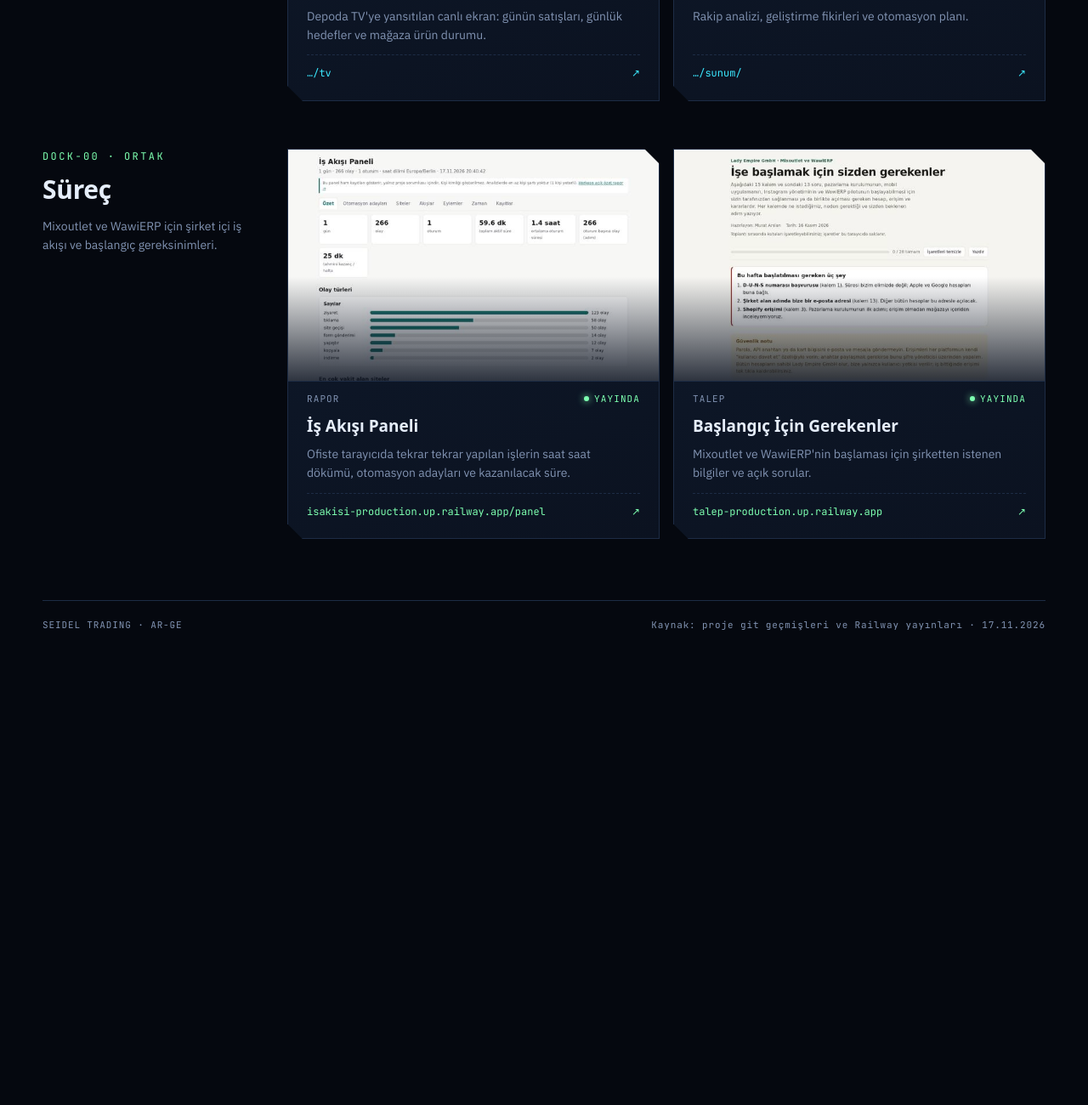
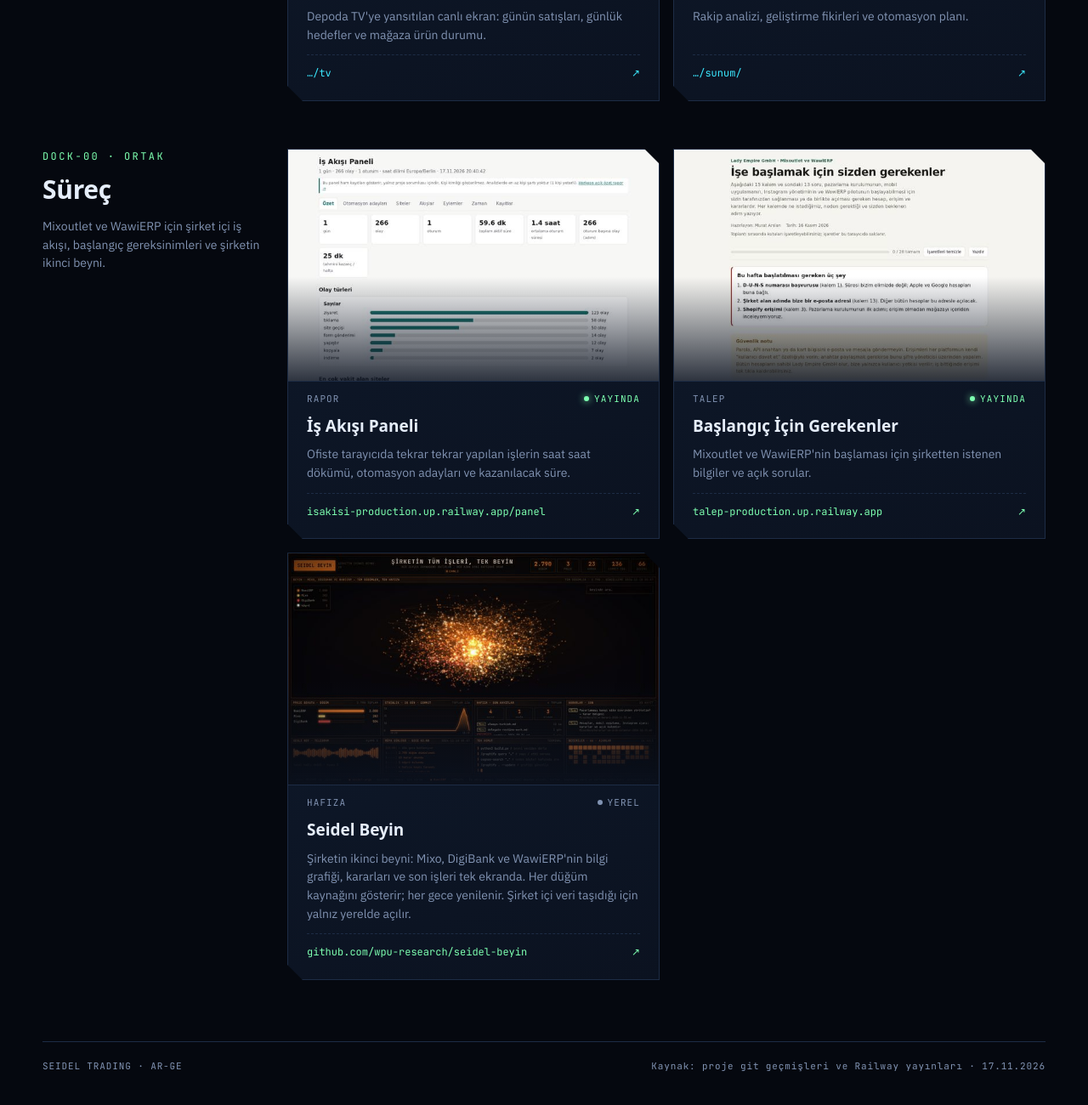
Before and after one commit to wpu-research/seidel-arge, a website: page index.html in a window 1280 px wide. Shown: the part 3503-4803 px from the top of the page at 85% size. Before the commit the page ends 4303 px from the top, so only its background shows below. Drawn offline with Linux system fonts and the light colour scheme; a web font is replaced by a local one.

Commit message:
Ortak bölüme Seidel Beyin kartı (yerel pano, özel depo bağlantısı)
Co-Authored-By: Claude Opus 5.5 <noreply@anthropic.com>

```diff
--- a/index.html
+++ b/index.html
@@ -209,7 +209,7 @@ footer{margin-top:72px;padding-top:20px;border-top:1px solid var(--line);display
     <div class="dock-head">
       <div class="code">DOCK-00 · ORTAK</div>
       <h2 id="h-ortak">Süreç</h2>
-      <p>Mixoutlet ve WawiERP için şirket içi iş akışı ve başlangıç gereksinimleri.</p>
+      <p>Mixoutlet ve WawiERP için şirket içi iş akışı, başlangıç gereksinimleri ve şirketin ikinci beyni.</p>
     </div>
     <div class="cards">
       <a class="card" href="https://isakisi-production.up.railway.app/panel" target="_blank" rel="noopener">
@@ -225,6 +225,13 @@ footer{margin-top:72px;padding-top:20px;border-top:1px solid var(--line);display
         <h3>Başlangıç İçin Gerekenler</h3>
         <p>Mixoutlet ve WawiERP'nin başlaması için şirketten istenen bilgiler ve açık sorular.</p>
         <div class="url"><i>talep-production.up.railway.app</i><span>↗</span></div>
+      </a>
+      <a class="card" href="https://github.com/wpu-research/seidel-beyin" target="_blank" rel="noopener">
+        <div class="shot"><img src="shots/beyin.jpg" alt="" loading="lazy" width="640" height="400"></div>
+        <div class="top"><span>Hafıza</span><span class="live off">Yerel</span></div>
+        <h3>Seidel Beyin</h3>
+        <p>Şirketin ikinci beyni: Mixo, DigiBank ve WawiERP'nin bilgi grafiği, kararları ve son işleri tek ekranda. Her düğüm kaynağını gösterir; her gece yenilenir. Şirket içi veri taşıdığı için yalnız yerelde açılır.</p>
+        <div class="url"><i>github.com/wpu-research/seidel-beyin</i><span>↗</span></div>
       </a>
     </div>
   </section>
```
Also changed, not shown: shots/beyin.jpg (added).
